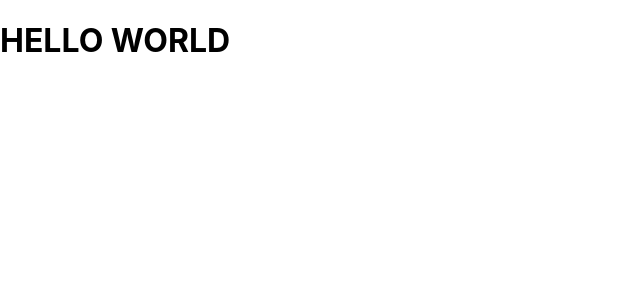
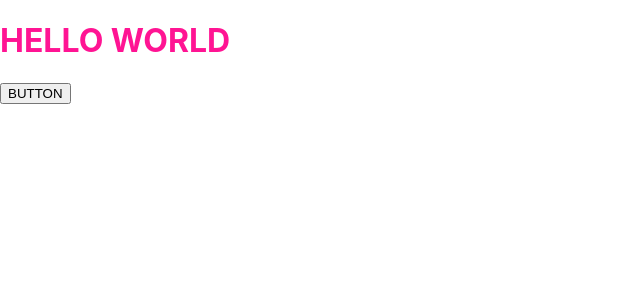
Before and after one commit to corazonnn/react-crud, a React (Create React App) app: page / in a window 1280 px wide. Shown: the top 300 px of the page, without its empty margins (0-640 px from the left). Built offline with nearby package versions, Linux system fonts and the light colour scheme.

Commit message:
jsx syntax

```diff
--- a/src/App.js
+++ b/src/App.js
@@ -1,6 +1,14 @@
+import React from "react";
+
 function App() {
+  const ClickEvent = () => {
+    return alert("Click!!!")
+  }
   return (
-    <h1>HELLO WORLD</h1>
+    <React.Fragment>
+      <h1 className="foo">HELLO WORLD</h1>
+      <button onClick={ClickEvent}>BUTTON</button>
+    </React.Fragment>
   );
 }
 
--- a/src/index.css
+++ b/src/index.css
@@ -11,3 +11,6 @@ code {
   font-family: source-code-pro, Menlo, Monaco, Consolas, 'Courier New',
     monospace;
 }
+.foo{
+  color: deeppink;
+}
--- a/src/index.js
+++ b/src/index.js
@@ -1,4 +1,4 @@
-import React from 'react';
+import React from 'react';//jsxからjsに変換される.createElementみたいな.その変更する過程にこのReactが必要
 import ReactDOM from 'react-dom';
 import './index.css';
 import App from './App';
```
